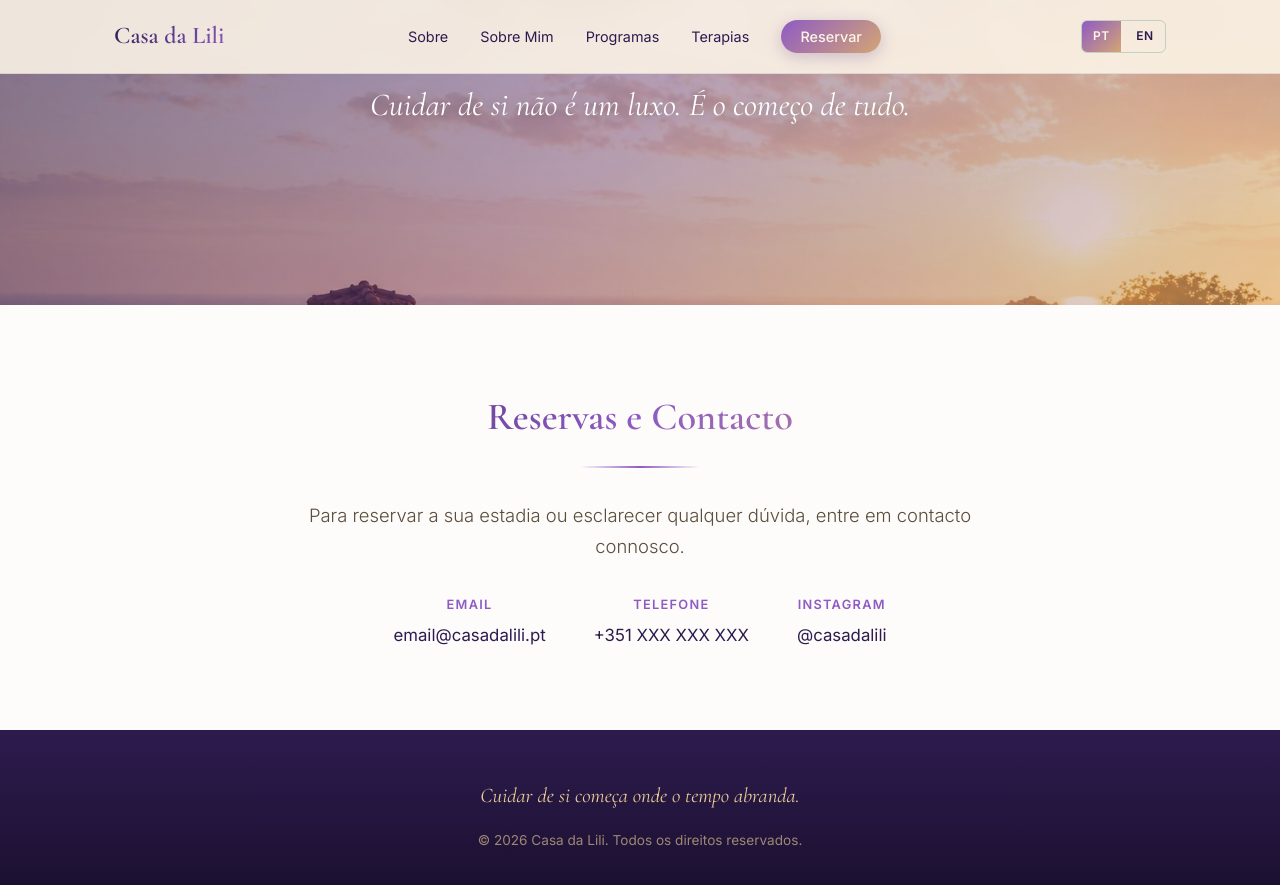
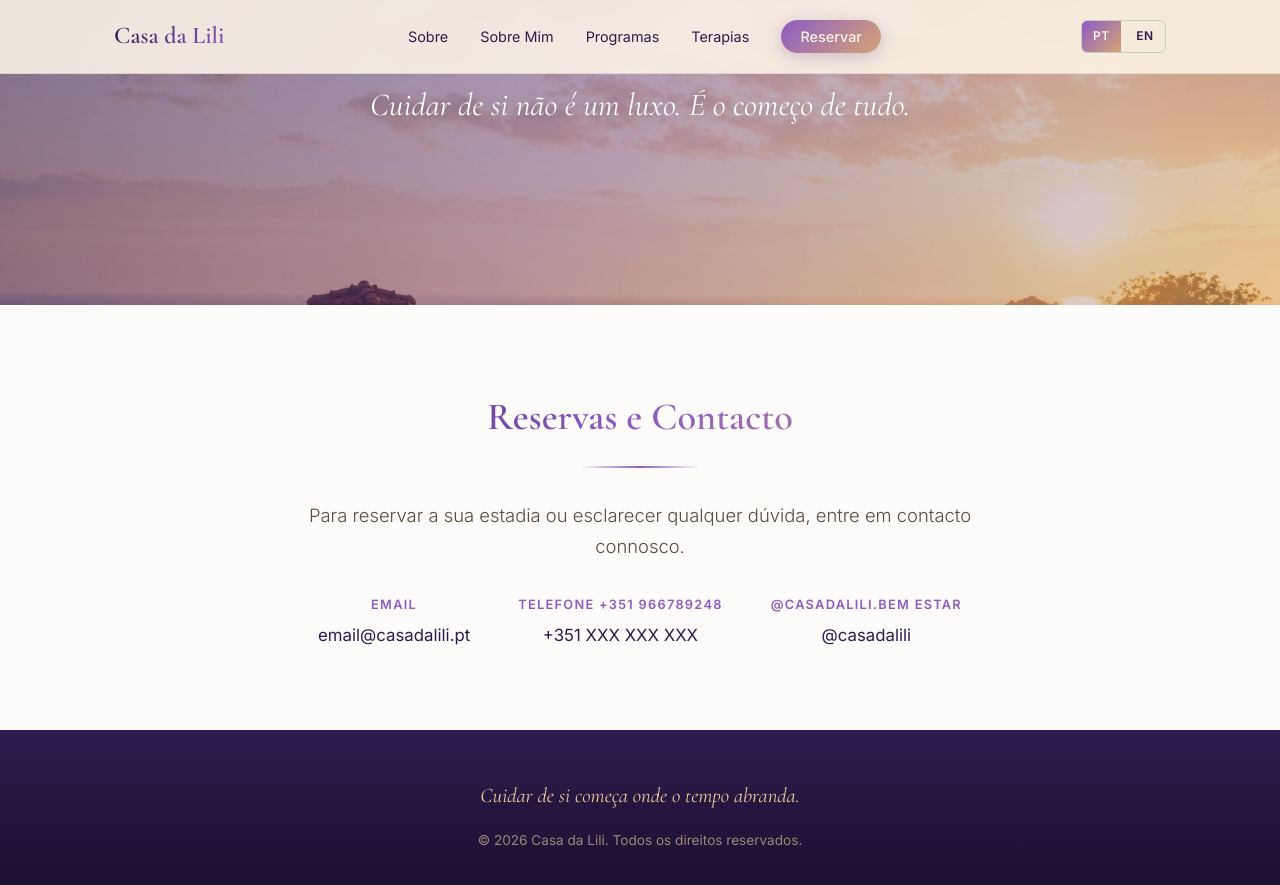
Before and after one commit to CasadaLili/casadalili.github.io, a Jekyll site: the page built from index.html, in a window 1280 px wide and 900 px high, scrolled down 8569 px. Shown: the top 885 px of the window. Built offline with Jekyll 4.4.1, drawn with Linux system fonts in a browser that asks for light colours.

Commit message:
Update Página em Português “pt_page”

```diff
--- a/_data/pt.yml
+++ b/_data/pt.yml
@@ -195,8 +195,8 @@ contact:
   lead: Para reservar a sua estadia ou esclarecer qualquer dúvida, entre em
     contacto connosco.
   email_label: Email
-  phone_label: Telefone
-  instagram_label: Instagram
+  phone_label: Telefone +351 966789248
+  instagram_label: "@casadalili.bem estar"
 footer:
   quote: Cuidar de si começa onde o tempo abranda.
   copyright: © 2026 Casa da Lili. Todos os direitos reservados.
```
